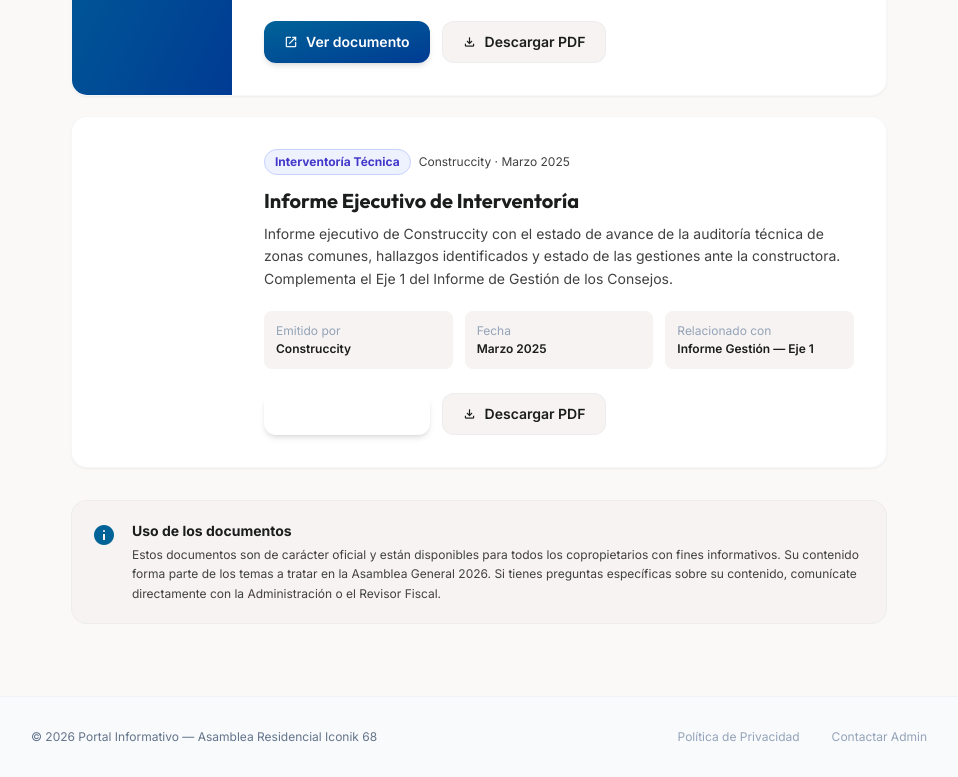
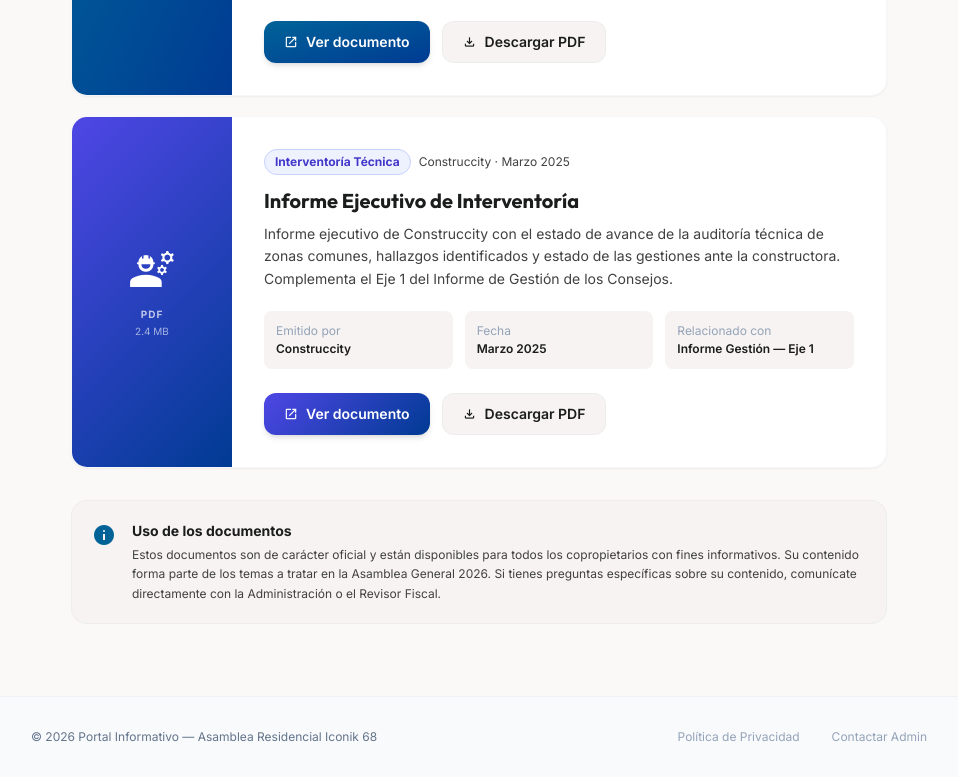
Before and after one commit to jescandonp/ProyectoAsambleaIconik68, a website: page documentos.html in a window 1280 px wide. Shown: the part 921-1698 px from the top of the page, without its empty margins (289-1247 px from the left). Drawn offline with nearby package versions, Linux system fonts and the light colour scheme.

Commit message:
fix: panel e ícono interventoría — inline style en lugar de clase Tailwind no compilada

```diff
--- a/documentos.html
+++ b/documentos.html
@@ -164,7 +164,7 @@
           <div class="flex flex-col md:flex-row">
 
             <!-- Ícono lateral -->
-            <div class="bg-gradient-to-br from-indigo-600 to-primary flex items-center justify-center p-8 md:w-40 flex-shrink-0">
+            <div class="flex items-center justify-center p-8 md:w-40 flex-shrink-0" style="background: linear-gradient(135deg, #4f46e5 0%, #003b93 100%);">
               <div class="text-center text-white">
                 <span class="material-symbols-outlined text-5xl" style="font-variation-settings:'FILL' 1;">engineering</span>
                 <p class="text-[10px] font-bold uppercase tracking-widest mt-2 text-white/70">PDF</p>
@@ -202,7 +202,8 @@
 
               <div class="flex flex-wrap gap-3">
                 <a href="docs/informe-ejecutivo-interventoria-mar2025.pdf" target="_blank" rel="noopener"
-                   class="inline-flex items-center gap-2 bg-gradient-to-br from-indigo-600 to-primary text-white px-5 py-2.5 rounded-xl font-semibold text-sm shadow-md hover:shadow-lg transition-all active:scale-95">
+                   class="inline-flex items-center gap-2 text-white px-5 py-2.5 rounded-xl font-semibold text-sm shadow-md hover:shadow-lg transition-all active:scale-95"
+                   style="background: linear-gradient(135deg, #4f46e5 0%, #003b93 100%);">
                   <span class="material-symbols-outlined text-sm">open_in_new</span>
                   Ver documento
                 </a>
```
